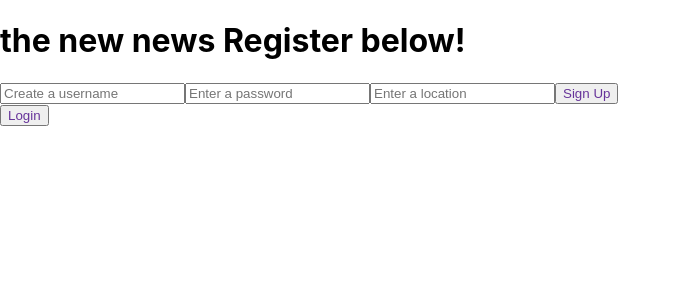
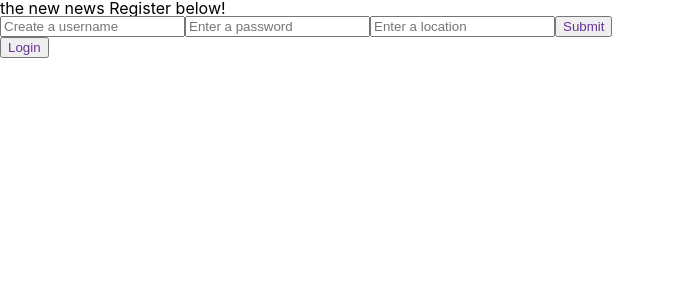
Before and after one commit to raromacias/newsfeed, a React (Create React App) app: page /auth in a window 1280 px wide. Shown: the top 300 px of the page, without its empty margins (0-681 px from the left). Built offline with nearby package versions, Linux system fonts and the light colour scheme.

Commit message:
added logic

```diff
--- a/package.json
+++ b/package.json
@@ -2,6 +2,8 @@
   "name": "news-capstone",
   "version": "0.1.0",
   "private": true,
+  "main": "server/index.js",
+  "proxy": "http://localhost:4545",
   "dependencies": {
     "@testing-library/jest-dom": "^5.16.5",
     "@testing-library/react": "^13.4.0",
--- a/public/index.html
+++ b/public/index.html
@@ -2,14 +2,13 @@
 <html lang="en">
   <head>
     <meta charset="utf-8" />
-    <link rel="icon" href="%PUBLIC_URL%/favicon.ico" />
     <meta name="viewport" content="width=device-width, initial-scale=1" />
     <meta name="theme-color" content="#000000" />
     <meta
       name="description"
       content="Web site created using create-react-app"
     />
-    <link rel="apple-touch-icon" href="%PUBLIC_URL%/logo192.png" />
+
     <!--
       manifest.json provides metadata used when your web app is installed on a
       user's mobile device or desktop. See https://developers.google.com/web/fundamentals/web-app-manifest/
--- a/src/App.js
+++ b/src/App.js
@@ -1,5 +1,7 @@
 import './App.module.css';
-import {Routes, Route} from 'react-router-dom';
+import { useContext } from 'react';
+import AuthContext from './store/authContext';
+import {Routes, Route, Navigate} from 'react-router-dom';
 import Header from './Components/Header/Header';
 import Footer from './Components/Footer/Footer';
 import Auth from './Components/Auth/Auth';
@@ -7,15 +9,17 @@
 import Profile from './Components/Profile/Profile';
 import Favorites from './Components/Favorites/Favorites';
 
-function App() {
+const App = () => {
+  const authCtx = useContext(AuthContext)
   return (
     <div className="App">
       <Header />
         <Routes>
           <Route index element={<Home/>} />
-          <Route path='/profile' element={<Profile/>}/>
-          <Route path='/favorites' element={<Favorites/>}/>
-          <Route path='/auth' element={<Auth/>}/>
+          <Route path='/auth' element={!authCtx.token ? <Auth/> : <Navigate to='/'/>}/>
+          <Route path='/profile' element={authCtx ? <Profile/> : <Navigate to='/auth'/>}/>
+          <Route path='/favorites' element={authCtx ? <Favorites/> : <Navigate to='/auth'/>}/>
+
         </Routes>
       <Footer />
     </div>
--- a/src/Components/Auth/Auth.js
+++ b/src/Components/Auth/Auth.js
@@ -61,7 +61,7 @@
                    onChange={e => setLocation(e.target.value)}
                    />
                <button className={styles.formbtn}>
-                  Sign Up
+                  Submit
                </button>
            </form>
            </div>
@@ -79,7 +79,7 @@
                    value={password}
                    onChange={e => setPassword(e.target.value) }/>
                <button className={styles.formbtn}>
-                   Login
+                   Submit
                </button>
            </form>
            </div>
--- a/src/index.css
+++ b/src/index.css
@@ -1,3 +1,52 @@
+/* http://meyerweb.com/eric/tools/css/reset/
+   v2.0 | 20110126
+   License: none (public domain)
+*/
+
+html, body, div, span, applet, object, iframe,
+h1, h2, h3, h4, h5, h6, p, blockquote, pre,
+a, abbr, acronym, address, big, cite, code,
+del, dfn, em, img, ins, kbd, q, s, samp,
+small, strike, strong, sub, sup, tt, var,
+b, u, i, center,
+dl, dt, dd, ol, ul, li,
+fieldset, form, label, legend,
+table, caption, tbody, tfoot, thead, tr, th, td,
+article, aside, canvas, details, embed,
+figure, figcaption, footer, header, hgroup,
+menu, nav, output, ruby, section, summary,
+time, mark, audio, video {
+	margin: 0;
+	padding: 0;
+	border: 0;
+	font-size: 100%;
+	font: inherit;
+	vertical-align: baseline;
+}
+/* HTML5 display-role reset for older browsers */
+article, aside, details, figcaption, figure,
+footer, header, hgroup, menu, nav, section {
+	display: block;
+}
+body {
+	line-height: 1;
+}
+ol, ul {
+	list-style: none;
+}
+blockquote, q {
+	quotes: none;
+}
+blockquote:before, blockquote:after,
+q:before, q:after {
+	content: '';
+	content: none;
+}
+table {
+	border-collapse: collapse;
+	border-spacing: 0;
+}
+
 body {
   margin: 0;
   font-family: -apple-system, BlinkMacSystemFont, 'Segoe UI', 'Roboto', 'Oxygen',
```
Also changed, not shown: public/manifest.json (added), 1 other file (tests, documents, lock files or other folders).
